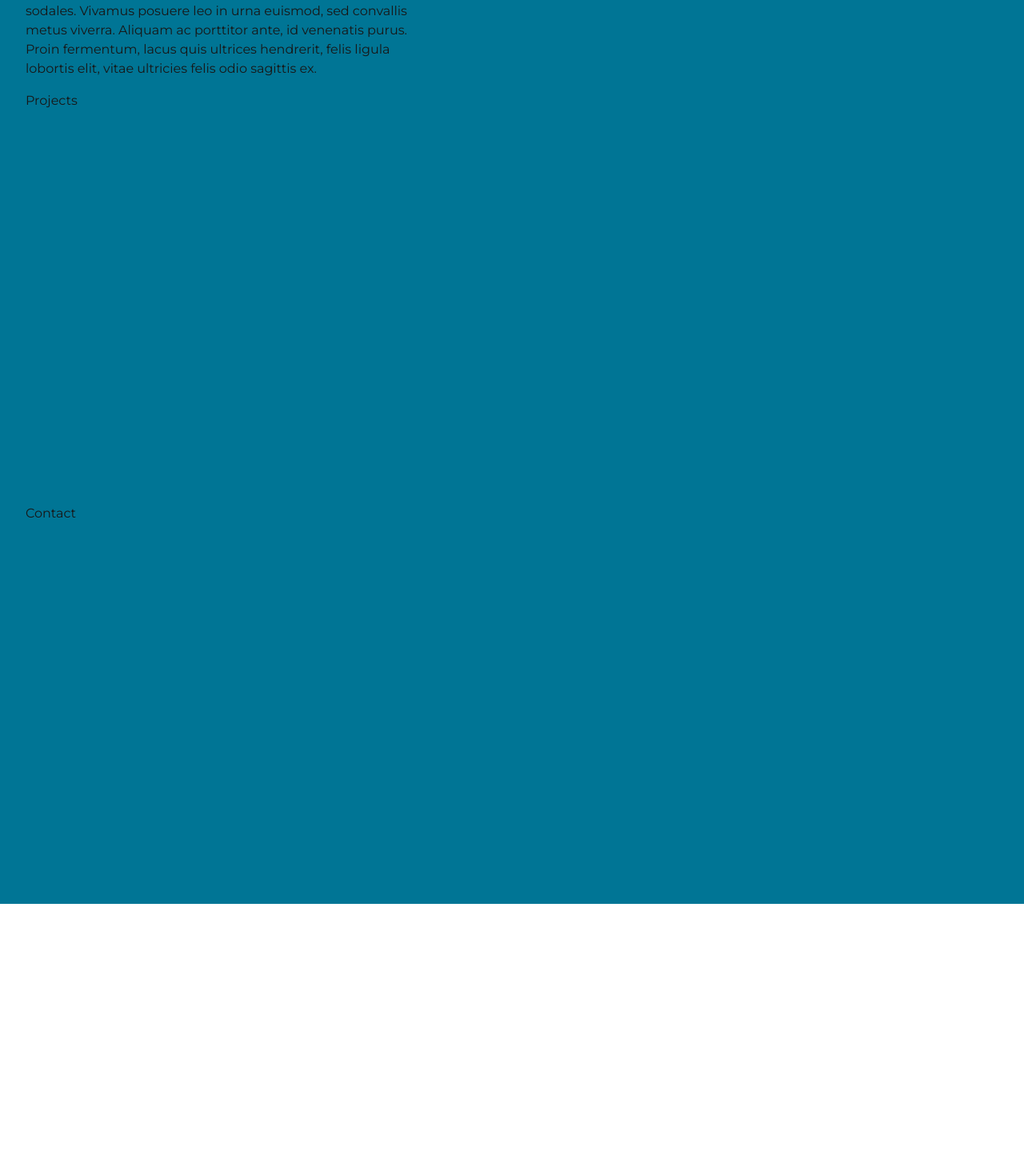
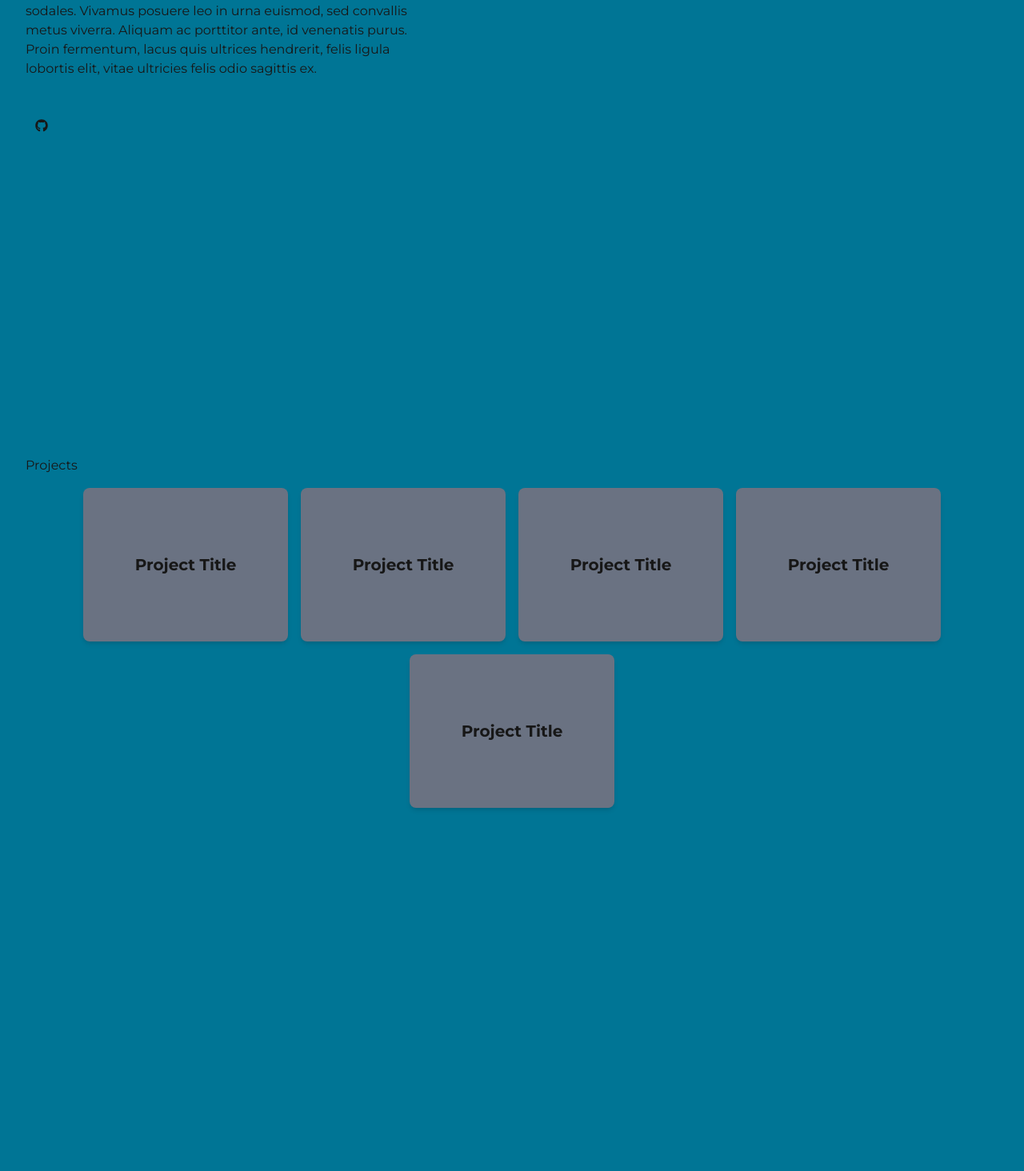
Before and after one commit to nessj1994/portfolio-site, a Next.js app: page / in a window 1280 px wide. Shown: the part 406-1870 px from the top of the page at 80% size. Before the commit the page ends 1568 px from the top, so only its background shows below. Built offline with nearby package versions, Linux system fonts and the light colour scheme.

Commit message:
page formatting adjustments

```diff
--- /dev/null
+++ b/src/app/components/atoms/ProjectItem/ProjectItem.tsx
@@ -0,0 +1,9 @@
+const ProjectItem = () => {
+  return (
+    <div className="h-48 w-64 bg-gray-500 rounded-lg shadow-md flex items-center justify-center">
+      <h2 className="text-xl font-semibold">Project Title</h2>
+    </div>
+  );
+};
+
+export default ProjectItem;
--- a/src/app/components/atoms/molecules/Navbar/Navbar.tsx
+++ b/src/app/components/atoms/molecules/Navbar/Navbar.tsx
@@ -8,7 +8,7 @@
   {
     id: 0,
     label: 'About',
-    href: '',
+    href: '#',
   },
   {
     id: 1,
--- a/src/app/layout.tsx
+++ b/src/app/layout.tsx
@@ -40,7 +40,7 @@
   children: React.ReactNode;
 }>) {
   return (
-    <html lang="en">
+    <html lang="en" className="scroll-smooth">
       <body
         // className={`${monteserrat.variable} antialiased`}
         className={`${monteserrat.className} antialiased`}
--- a/src/app/page.tsx
+++ b/src/app/page.tsx
@@ -1,8 +1,10 @@
 // import Image from "next/image";
 
+import { FontAwesomeIcon } from '@fortawesome/react-fontawesome';
 import Bio from './components/atoms/Bio/Bio';
 import Navbar from './components/atoms/molecules/Navbar/Navbar';
 import NameDisplay from './components/atoms/NameDisplay/NameDisplay';
+import ProjectItem from './components/atoms/ProjectItem/ProjectItem';
 
 export default function Home() {
   return (
@@ -10,16 +12,24 @@
       <div className="flex flex-row justify-center items-center h-12 backdrop-blur-md sticky top-0 z-10">
         <Navbar />
       </div>
-      <div className="m-8 gap-4 flex flex-col min-h-full">
-        <NameDisplay />
-        <Bio />
-        <div
-          id="projects"
-          className="flex flex-col  min-h-[500px] scroll-mt-14"
-        >
-          Projects
+      <div className="m-8 flex flex-col min-h-full gap-24 ">
+        <div className="flex gap-4 flex-col min-h-screen">
+          <NameDisplay />
+          <Bio />
+          <div className="mt-8">
+            <FontAwesomeIcon icon="fa-brands fa-github" className="size-10" />
+          </div>
         </div>
-        <div id="contact" className="flex flex-col min-h-[500px]">
+        <div id="projects" className="flex flex-col  min-h-screen scroll-mt-14">
+          <span>Projects</span>
+          <div className="m-4 flex flex-row flex-wrap gap-4 justify-center items-center">
+            {[0, 1, 2, 3, 4].map((item) => (
+              // eslint-disable-next-line react/jsx-key
+              <ProjectItem />
+            ))}
+          </div>
+        </div>
+        <div id="contact" className="flex flex-col min-h-screen scroll-mt-14">
           Contact
         </div>
       </div>
```
